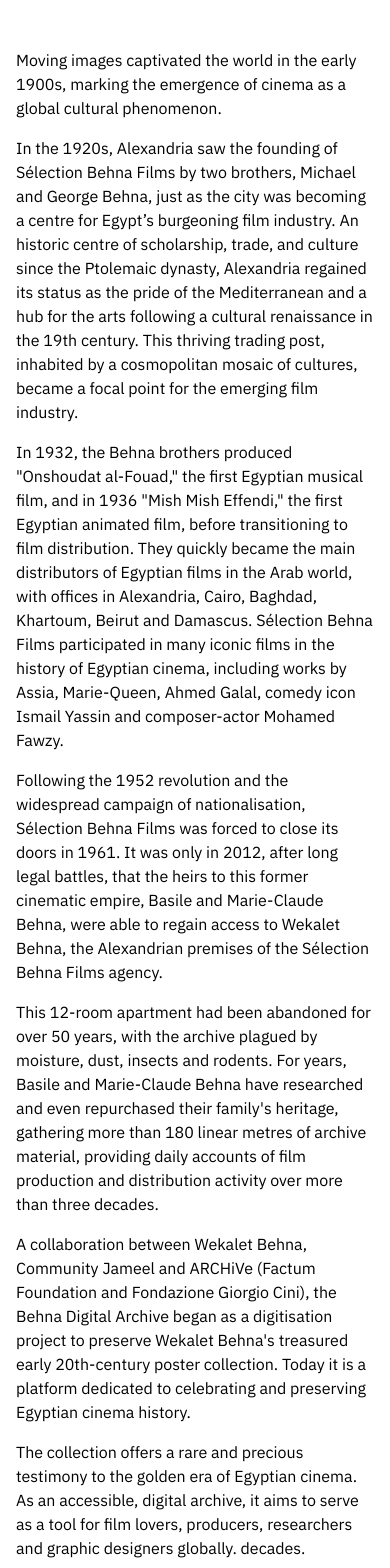
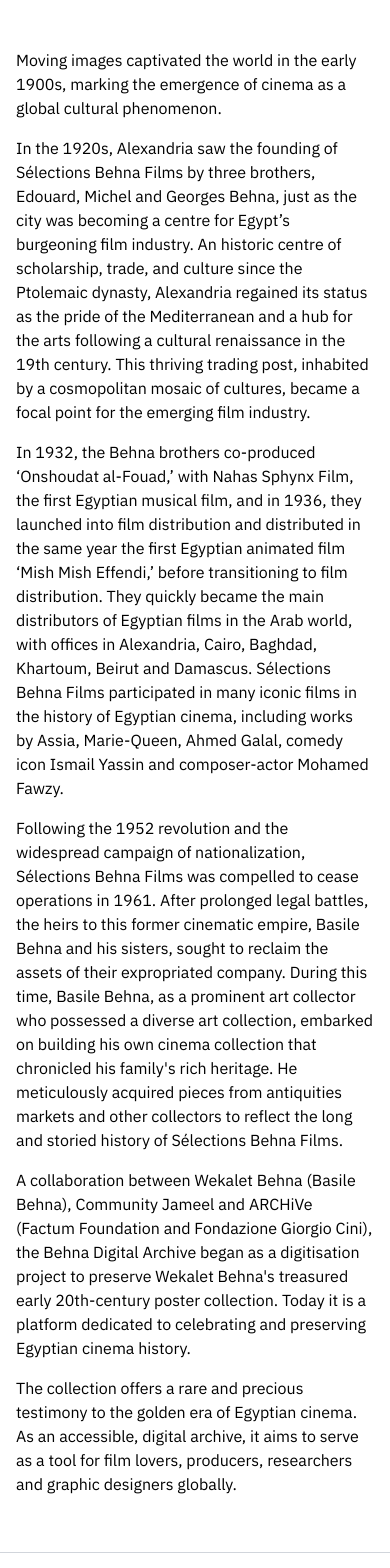
Before and after one commit to CJengineering/behna-archives, a Next.js app: page /about in a window 390 px wide. Shown: the part 200-1768 px from the top of the page. Built offline with nearby package versions, Linux system fonts and the light colour scheme.

Commit message:
style updates

```diff
--- a/src/app/about/page.tsx
+++ b/src/app/about/page.tsx
@@ -13,10 +13,10 @@
   return (
     <div>
       <section className="">
-        <div className="relative py-12 px-6 md:py-32 items-center">
-          <div className="relative flex items-center px-8 justify-center h-full z-20">
+      <div className="relative py-12 lg:py-48 items-center">
+          <div className="relative flex items-center px-12 justify-center h-full z-20">
             <h1 className="text-center text-3xl md:text-5xl text-black font-bold plexSans">
-              What are the Behna Archives?
+              What are the Behna Digital Archives?
             </h1>
           </div>
         </div>
@@ -29,64 +29,23 @@
         What are Behna Archives?
       </h2> */}
             <p className="py-2 font-ibmSans">
-              Moving images captivated the world in the early 1900s, marking the
-              emergence of cinema as a global cultural phenomenon.
+            Moving images captivated the world in the early 1900s, marking the emergence of cinema as a global cultural phenomenon.
             </p>
             <p className="py-2 font-ibmSans">
-              In the 1920s, Alexandria saw the founding of Sélection Behna Films
-              by two brothers, Michael and George Behna, just as the city was
-              becoming a centre for Egypt’s burgeoning film industry. An
-              historic centre of scholarship, trade, and culture since the
-              Ptolemaic dynasty, Alexandria regained its status as the pride of
-              the Mediterranean and a hub for the arts following a cultural
-              renaissance in the 19th century. This thriving trading post,
-              inhabited by a cosmopolitan mosaic of cultures, became a focal
-              point for the emerging film industry.
+            In the 1920s, Alexandria saw the founding of Sélections Behna Films by three brothers, Edouard, Michel and Georges Behna, just as the city was becoming a centre for Egypt’s burgeoning film industry. An historic centre of scholarship, trade, and culture since the Ptolemaic dynasty, Alexandria regained its status as the pride of the Mediterranean and a hub for the arts following a cultural renaissance in the 19th century. This thriving trading post, inhabited by a cosmopolitan mosaic of cultures, became a focal point for the emerging film industry.
             </p>
             <p className="py-2 font-ibmSans">
-              In 1932, the Behna brothers produced &quot;Onshoudat
-              al-Fouad,&quot; the first Egyptian musical film, and in 1936
-              &quot;Mish Mish Effendi,&quot; the first Egyptian animated film,
-              before transitioning to film distribution. They quickly became the
-              main distributors of Egyptian films in the Arab world, with
-              offices in Alexandria, Cairo, Baghdad, Khartoum, Beirut and
-              Damascus. Sélection Behna Films participated in many iconic films
-              in the history of Egyptian cinema, including works by Assia,
-              Marie-Queen, Ahmed Galal, comedy icon Ismail Yassin and
-              composer-actor Mohamed Fawzy.
+            In 1932, the Behna brothers co-produced ‘Onshoudat al-Fouad,’ with Nahas Sphynx Film, the first Egyptian musical film, and in 1936, they launched into film distribution and distributed in the same year the first Egyptian animated film ‘Mish Mish Effendi,’ before transitioning to film distribution. They quickly became the main distributors of Egyptian films in the Arab world, with offices in Alexandria, Cairo, Baghdad, Khartoum, Beirut and Damascus. Sélections Behna Films participated in many iconic films in the history of Egyptian cinema, including works by Assia, Marie-Queen, Ahmed Galal, comedy icon Ismail Yassin and composer-actor Mohamed Fawzy.
             </p>
             <p className="py-2 font-ibmSans">
-              Following the 1952 revolution and the widespread campaign of
-              nationalisation, Sélection Behna Films was forced to close its
-              doors in 1961. It was only in 2012, after long legal battles, that
-              the heirs to this former cinematic empire, Basile and Marie-Claude
-              Behna, were able to regain access to Wekalet Behna, the
-              Alexandrian premises of the Sélection Behna Films agency.
+            Following the 1952 revolution and the widespread campaign of nationalization, Sélections Behna Films was compelled to cease operations in 1961. After prolonged legal battles, the heirs to this former cinematic empire, Basile Behna and his sisters, sought to reclaim the assets of their expropriated company. During this time, Basile Behna, as a prominent art collector who possessed a diverse art collection, embarked on building his own cinema collection that chronicled his family's rich heritage. He meticulously acquired pieces from antiquities markets and other collectors to reflect the long and storied history of Sélections Behna Films.
             </p>
             <p className="py-2 font-ibmSans">
-              This 12-room apartment had been abandoned for over 50 years, with
-              the archive plagued by moisture, dust, insects and rodents. For
-              years, Basile and Marie-Claude Behna have researched and even
-              repurchased their family&apos;s heritage, gathering more than 180
-              linear metres of archive material, providing daily accounts of
-              film production and distribution activity over more than three
-              decades.
+            A collaboration between Wekalet Behna (Basile Behna), Community Jameel and ARCHiVe (Factum Foundation and Fondazione Giorgio Cini), the Behna Digital Archive began as a digitisation project to preserve Wekalet Behna's treasured early 20th-century poster collection. Today it is a platform dedicated to celebrating and preserving Egyptian cinema history.
             </p>
             <p className="py-2 font-ibmSans">
-              A collaboration between Wekalet Behna, Community Jameel and
-              ARCHiVe (Factum Foundation and Fondazione Giorgio Cini), the Behna
-              Digital Archive began as a digitisation project to preserve
-              Wekalet Behna&apos;s treasured early 20th-century poster
-              collection. Today it is a platform dedicated to celebrating and
-              preserving Egyptian cinema history.
+            The collection offers a rare and precious testimony to the golden era of Egyptian cinema. As an accessible, digital archive, it aims to serve as a tool for film lovers, producers, researchers and graphic designers globally.
             </p>
-            <p className="py-2 font-ibmSans">
-              The collection offers a rare and precious testimony to the golden
-              era of Egyptian cinema. As an accessible, digital archive, it aims
-              to serve as a tool for film lovers, producers, researchers and
-              graphic designers globally. decades.
-            </p>
-
             <div className="w-auto"></div>
           </div>
           <div className="column-image hidden md:block md:align-top">
--- a/src/app/page.tsx
+++ b/src/app/page.tsx
@@ -23,7 +23,7 @@
   return (
     <div>
       <section className="">
-        <div className="relative py-12 md:py-48 items-center">
+        <div className="relative py-12 lg:py-48 items-center">
           <div className="relative flex items-center px-12 justify-center h-full z-20">
             <h1 className="text-center text-3xl md:text-5xl text-black font-bold plexSans">
               Preserving the cultural legacy of Egyptian cinema
@@ -63,7 +63,7 @@
                     <img
                       src={image.url}
                       alt={image.slug}
-                      className="w-full h-auto object-cover object-center hover:scale-95 transform transition-transform duration-150"
+                      className="w-full h-auto object-cover object-center"
                     />
                   </div>
                 </Link>
--- a/src/components/CollectionContainer.tsx
+++ b/src/components/CollectionContainer.tsx
@@ -34,15 +34,16 @@
                 href={`collection/${product.slug}`}
                 className="masonry-item group block"
               >
-                <div className="w-full overflow-hidden ">
+        <div className="relative group w-full h-auto object-cover object-center">
       <Image
         src={product.imageSrc}
         alt={product.imageAlt ? product.imageAlt : product.name}
-                    className="w-full h-auto object-cover object-center hover:scale-95 transform transition-transform duration-150"
+        className="w-full h-auto object-cover object-center transition-all duration-[2000ms] ease-in-out blend-normal group-hover:blend-multiply"
         width={400}
         height={400}
-
       />
+      {/* Gradient background with slow transition */}
+      <div className="absolute inset-0 bg-blue-900 opacity-0 group-hover:opacity-25 transition-opacity duration-[2000ms] ease-in-out pointer-events-none"></div>
     </div>
                 <div className="mt-1 flex justify-between items-center text-sm font-medium text-black-900 md:text-base">
                   <h3 className="font-ibmSans">{product.name}</h3>
--- a/src/components/MainImageMobileComponent.tsx
+++ b/src/components/MainImageMobileComponent.tsx
@@ -30,8 +30,8 @@
         {isLoaded && (
           <Link
             href={`${linkNext}`}
-            className="w-12 opacity-0 transition-opacity duration-200 ease-in-out absolute right-0 bottom-1/2"
-            style={{ opacity: isLoaded ? 0.4 : 0 }}
+            className="w-12 opacity-0 transition-opacity duration-200 ease-in-out absolute right-0 bottom-1/2 pr-3"
+            style={{ opacity: isLoaded ? 1 : 0 }}
           >
             <ChevronRightIcon />
           </Link>
@@ -39,8 +39,8 @@
         {isLoaded && (
           <Link
             href={`${linkPrevious}`}
-            className="w-36 transition-opacity duration-200 ease-in-out opacity-0 absolute left-[-4px] bottom-1/2 flex justify-start"
-            style={{ opacity: isLoaded ? 0.4 : 0 }}
+            className="w-12 transition-opacity duration-200 ease-in-out opacity-0 absolute left-[-4px] bottom-1/2 flex justify-start pl-3"
+            style={{ opacity: isLoaded ? 1 : 0 }}
           >
             <ChevronLeftIcon className="w-12" />
           </Link>
@@ -49,7 +49,7 @@
         <Image
           src={productImage}
           alt={productAlt}
-          className="poster  transition-opacity opacity-0 duration-[1s] ease-in-out"
+          className="poster transition-opacity opacity-0 duration-[1s] ease-in-out"
           onLoad={(e: any) => {
             e.target.classList.remove("opacity-0");
             setIsLoaded(true);
```
Lines whose indentation alone changed are shown as unchanged.
